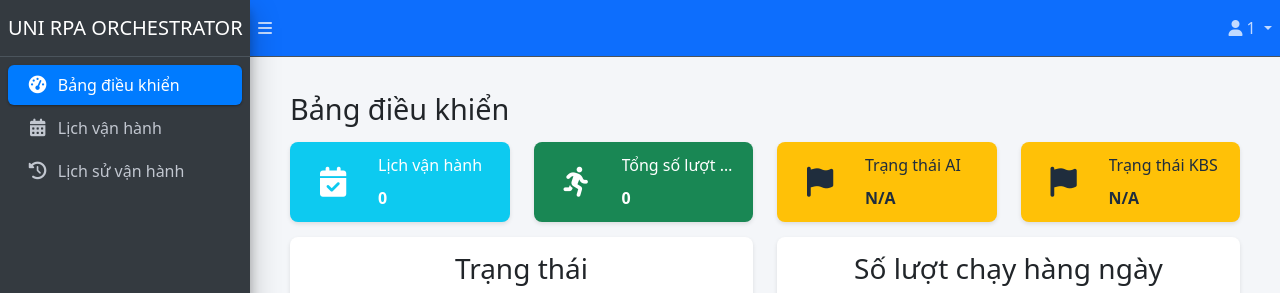
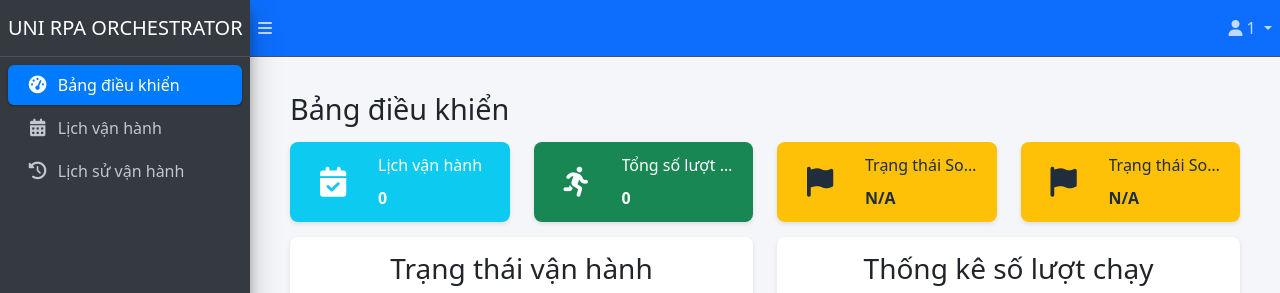
Before and after one commit to rpa-for-education/uni-rpa-orchestrator, a Flask app: page / in a window 1280 px wide. Shown: the top 293 px of the page. Run offline with Flask 3, Linux system fonts and the light colour scheme; the visitor is signed in with stand-in values (Sample User, id 1); parts of the project's set-up code (start-up, migrations or seed data) failed here and were passed over; some libraries are stand-ins or nearby versions.

Commit message:
2025.04.14 10:42

```diff
--- a/templates/index.html
+++ b/templates/index.html
@@ -3,7 +3,7 @@
 <head>
     <meta charset="UTF-8">
     <meta name="viewport" content="width=device-width, initial-scale=1.0">
-    <title>Bảng điều khiển UNI RPA ORCHESTRATOR</title>
+    <title>UNI RPA ORCHESTRATOR | Bảng điều khiển</title>
     <link rel="stylesheet" href="https://cdn.jsdelivr.net/npm/admin-lte@3.2/dist/css/adminlte.min.css">
     <link href="https://cdn.jsdelivr.net/npm/bootstrap@5.3.3/dist/css/bootstrap.min.css" rel="stylesheet">
     <link href="https://cdnjs.cloudflare.com/ajax/libs/font-awesome/6.4.2/css/all.min.css" rel="stylesheet">
@@ -78,7 +78,7 @@
                         <i class="fas fa-user"></i> {{ current_user.id }}
                     </a>
                     <ul class="dropdown-menu dropdown-menu-end" aria-labelledby="userDropdown">
-                        <li><a class="dropdown-item" href="{{ url_for('logout') }}"><i class="fas fa-sign-out-alt me-2"></i>Logout</a></li>
+                        <li><a class="dropdown-item" href="{{ url_for('logout') }}"><i class="fas fa-sign-out-alt me-2"></i>Thoát</a></li>
                     </ul>
                 </li>
             </ul>
@@ -148,7 +148,7 @@
                             <div class="info-box bg-warning">
                                 <span class="info-box-icon"><i class="fas fa-flag"></i></span>
                                 <div class="info-box-content">
-                                    <span class="info-box-text">Trạng thái AI</span>
+                                    <span class="info-box-text">Trạng thái Softbot AI</span>
                                     <span class="info-box-number">{{ ai_status }}</span>
                                 </div>
                             </div>
@@ -157,7 +157,7 @@
                             <div class="info-box bg-warning">
                                 <span class="info-box-icon"><i class="fas fa-flag"></i></span>
                                 <div class="info-box-content">
-                                    <span class="info-box-text">Trạng thái KBS</span>
+                                    <span class="info-box-text">Trạng thái Softbot KBS</span>
                                     <span class="info-box-number">{{ kbs_status }}</span>
                                 </div>
                             </div>
@@ -168,13 +168,13 @@
                     <div class="row">
                         <div class="col-lg-6">
                             <div class="chart-container">
-                                <h3 class="text-center">Trạng thái</h3>
+                                <h3 class="text-center">Trạng thái vận hành</h3>
                                 <canvas id="statusChart"></canvas>
                             </div>
                         </div>
                         <div class="col-lg-6">
                             <div class="chart-container">
-                                <h3 class="text-center">Số lượt chạy hàng ngày</h3>
+                                <h3 class="text-center">Thống kê số lượt chạy</h3>
                                 <canvas id="dateChart"></canvas>
                             </div>
                         </div>
--- a/templates/login.html
+++ b/templates/login.html
@@ -3,7 +3,7 @@
 <head>
     <meta charset="UTF-8">
     <meta name="viewport" content="width=device-width, initial-scale=1.0">
-    <title> Đăng nhập UNI RPA ORCHESTRATOR</title>
+    <title>UNI RPA ORCHESTRATOR | Đăng nhập</title>
     <!-- Bootstrap CSS -->
     <link href="https://cdn.jsdelivr.net/npm/bootstrap@5.3.3/dist/css/bootstrap.min.css" rel="stylesheet">
     <!-- Font Awesome -->
```
